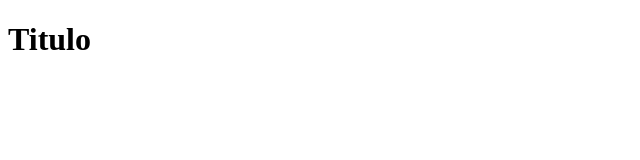
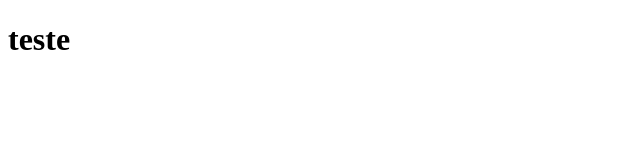
Before and after one commit to Enzo-prg/git_kenzie_aula, a plain HTML site: page index.html in a window 1280 px wide. Shown: the full height of the page, 0-640 px from the left. Drawn offline with Linux system fonts and the light colour scheme.

Commit message:
primeira versao

```diff
--- a/index.html
+++ b/index.html
@@ -7,6 +7,6 @@
     <title>Porjeto git</title>
 </head>
 <body>
-    <h1>Titulo</h1>
+    <h1>teste</h1>
 </body>
 </html>
```
